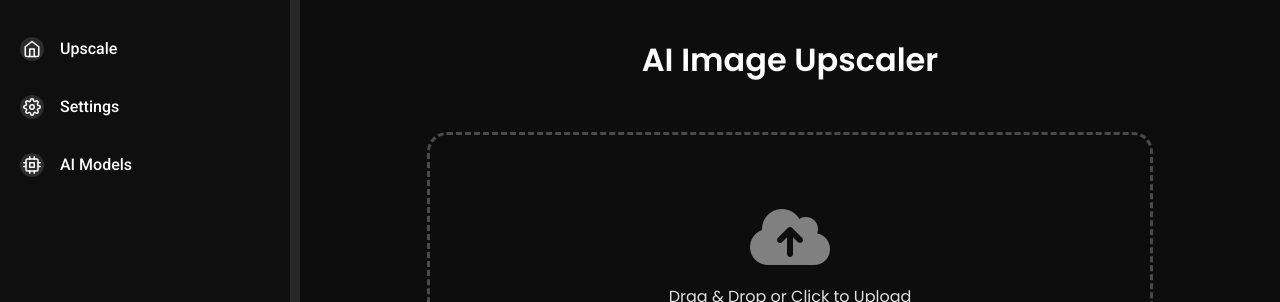
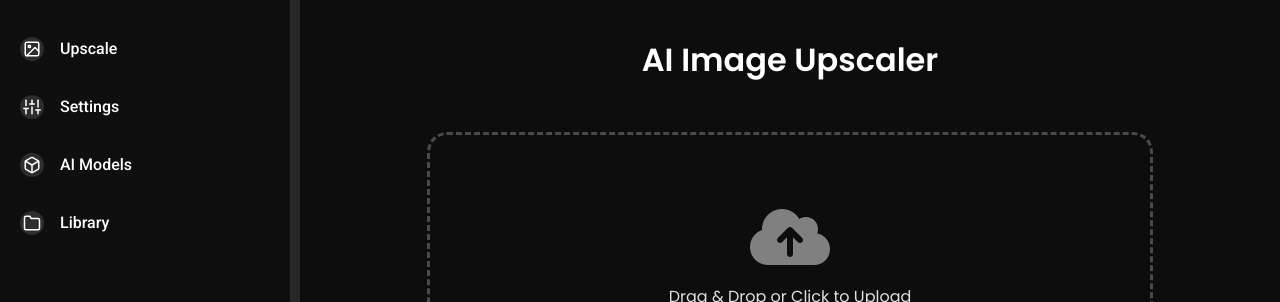
Before and after one commit to F12-Syntex/eiko-enchance, a Nuxt app: page / in a window 1280 px wide. Shown: the top 302 px of the page. Built offline with nearby package versions, Linux system fonts and the light colour scheme; no server answers.

Commit message:
feat: implement library system

```diff
--- a/nuxt-build/manifest/latest.json
+++ b/nuxt-build/manifest/latest.json
@@ -1 +1 @@
-{"id":"dev","timestamp":1723278799749}
+{"id":"dev","timestamp":1723280947648}
--- a/nuxt-build/manifest/meta/dev.json
+++ b/nuxt-build/manifest/meta/dev.json
@@ -1 +1 @@
-{"id":"dev","timestamp":1723278799749,"matcher":{"static":{},"wildcard":{},"dynamic":{}},"prerendered":[]}
+{"id":"dev","timestamp":1723280947648,"matcher":{"static":{},"wildcard":{},"dynamic":{}},"prerendered":[]}
--- a/nuxt-build/nitro.json
+++ b/nuxt-build/nitro.json
@@ -1,5 +1,5 @@
 {
-  "date": "2024-08-10T08:33:23.905Z",
+  "date": "2024-08-10T09:09:11.663Z",
   "preset": "nitro-dev",
   "framework": {
     "name": "nuxt",
@@ -9,9 +9,9 @@
     "nitro": "2.9.7"
   },
   "dev": {
-    "pid": 23448,
+    "pid": 7708,
     "workerAddress": {
-      "socketPath": "\\\\.\\pipe\\nitro\\worker-23448-2.sock"
+      "socketPath": "\\\\.\\pipe\\nitro\\worker-7708-2.sock"
     }
   }
 }
--- a/nuxt-build/nuxt.d.ts
+++ b/nuxt-build/nuxt.d.ts
@@ -1,6 +1,6 @@
 // Generated by nuxi
+/// <reference types="@nuxtjs/color-mode" />
 /// <reference types="@nuxtjs/tailwindcss" />
-/// <reference types="@nuxtjs/color-mode" />
 /// <reference types="@nuxt/devtools" />
 /// <reference types="@nuxt/telemetry" />
 /// <reference types="nuxt" />
--- a/nuxt-build/tailwind.config.cjs
+++ b/nuxt-build/tailwind.config.cjs
@@ -1,4 +1,4 @@
-// generated by the @nuxtjs/tailwindcss <https://github.com/nuxt-modules/tailwindcss> module at 10/08/2024, 09:33:20
+// generated by the @nuxtjs/tailwindcss <https://github.com/nuxt-modules/tailwindcss> module at 10/08/2024, 10:09:07
 const configMerger = require("D:/git-repo/EikoEnhance/electron-nuxt3/eiko-enchance/node_modules/@nuxtjs/tailwindcss/dist/runtime/merger.js");
 
 const inlineConfig = {"content":[],"theme":{"extend":{}},"plugins":[]};
--- a/src/components/SideBar.vue
+++ b/src/components/SideBar.vue
@@ -7,10 +7,10 @@
           <li :class="{ selected: currentPage === 'upscale' }">
             <NuxtLink to="/" @click="navigate('upscale')" class="nav-link">
               <span class="icon-container">
-                <svg xmlns="http://www.w3.org/2000/svg" viewBox="0 0 24 24" fill="none" stroke="currentColor"
-                  stroke-width="2" stroke-linecap="round" stroke-linejoin="round" class="feather feather-home">
-                  <path d="M3 9l9-7 9 7v11a2 2 0 0 1-2 2H5a2 2 0 0 1-2-2z"></path>
-                  <polyline points="9 22 9 12 15 12 15 22"></polyline>
+                <svg xmlns="http://www.w3.org/2000/svg" viewBox="0 0 24 24" fill="none" stroke="currentColor" stroke-width="2" stroke-linecap="round" stroke-linejoin="round" class="feather feather-image">
+                  <rect x="3" y="3" width="18" height="18" rx="2" ry="2"></rect>
+                  <circle cx="8.5" cy="8.5" r="1.5"></circle>
+                  <polyline points="21 15 16 10 5 21"></polyline>
                 </svg>
               </span>
               <span class="link-text">Upscale</span>
@@ -19,12 +19,16 @@
           <li :class="{ selected: currentPage === 'settings' }">
             <NuxtLink to="/settings" @click="navigate('settings')" class="nav-link">
               <span class="icon-container">
-                <svg xmlns="http://www.w3.org/2000/svg" viewBox="0 0 24 24" fill="none" stroke="currentColor"
-                  stroke-width="2" stroke-linecap="round" stroke-linejoin="round" class="feather feather-settings">
-                  <circle cx="12" cy="12" r="3"></circle>
-                  <path
-                    d="M19.4 15a1.65 1.65 0 0 0 .33 1.82l.06.06a2 2 0 0 1 0 2.83 2 2 0 0 1-2.83 0l-.06-.06a1.65 1.65 0 0 0-1.82-.33 1.65 1.65 0 0 0-1 1.51V21a2 2 0 0 1-2 2 2 2 0 0 1-2-2v-.09A1.65 1.65 0 0 0 9 19.4a1.65 1.65 0 0 0-1.82.33l-.06.06a2 2 0 0 1-2.83 0 2 2 0 0 1 0-2.83l.06-.06a1.65 1.65 0 0 0 .33-1.82 1.65 1.65 0 0 0-1.51-1H3a2 2 0 0 1-2-2 2 2 0 0 1 2-2h.09A1.65 1.65 0 0 0 4.6 9a1.65 1.65 0 0 0-.33-1.82l-.06-.06a2 2 0 0 1 0-2.83 2 2 0 0 1 2.83 0l.06.06a1.65 1.65 0 0 0 1.82.33H9a1.65 1.65 0 0 0 1-1.51V3a2 2 0 0 1 2-2 2 2 0 0 1 2 2v.09a1.65 1.65 0 0 0 1 1.51 1.65 1.65 0 0 0 1.82-.33l.06-.06a2 2 0 0 1 2.83 0 2 2 0 0 1 0 2.83l-.06.06a1.65 1.65 0 0 0-.33 1.82V9a1.65 1.65 0 0 0 1.51 1H21a2 2 0 0 1 2 2 2 2 0 0 1-2 2h-.09a1.65 1.65 0 0 0-1.51 1z">
-                  </path>
+                <svg xmlns="http://www.w3.org/2000/svg" viewBox="0 0 24 24" fill="none" stroke="currentColor" stroke-width="2" stroke-linecap="round" stroke-linejoin="round" class="feather feather-sliders">
+                  <line x1="4" y1="21" x2="4" y2="14"></line>
+                  <line x1="4" y1="10" x2="4" y2="3"></line>
+                  <line x1="12" y1="21" x2="12" y2="12"></line>
+                  <line x1="12" y1="8" x2="12" y2="3"></line>
+                  <line x1="20" y1="21" x2="20" y2="16"></line>
+                  <line x1="20" y1="12" x2="20" y2="3"></line>
+                  <line x1="1" y1="14" x2="7" y2="14"></line>
+                  <line x1="9" y1="8" x2="15" y2="8"></line>
+                  <line x1="17" y1="16" x2="23" y2="16"></line>
                 </svg>
               </span>
               <span class="link-text">Settings</span>
@@ -33,21 +37,23 @@
           <li :class="{ selected: currentPage === 'ai-models' }">
             <NuxtLink to="/ai-models" @click="navigate('ai-models')" class="nav-link">
               <span class="icon-container">
-                <svg xmlns="http://www.w3.org/2000/svg" viewBox="0 0 24 24" fill="none" stroke="currentColor"
-                  stroke-width="2" stroke-linecap="round" stroke-linejoin="round" class="feather feather-cpu">
-                  <rect x="4" y="4" width="16" height="16" rx="2" ry="2"></rect>
-                  <rect x="9" y="9" width="6" height="6"></rect>
-                  <line x1="9" y1="1" x2="9" y2="4"></line>
-                  <line x1="15" y1="1" x2="15" y2="4"></line>
-                  <line x1="9" y1="20" x2="9" y2="23"></line>
-                  <line x1="15" y1="20" x2="15" y2="23"></line>
-                  <line x1="20" y1="9" x2="23" y2="9"></line>
-                  <line x1="20" y1="14" x2="23" y2="14"></line>
-                  <line x1="1" y1="9" x2="4" y2="9"></line>
-                  <line x1="1" y1="14" x2="4" y2="14"></line>
+                <svg xmlns="http://www.w3.org/2000/svg" viewBox="0 0 24 24" fill="none" stroke="currentColor" stroke-width="2" stroke-linecap="round" stroke-linejoin="round" class="feather feather-box">
+                  <path d="M21 16V8a2 2 0 0 0-1-1.73l-7-4a2 2 0 0 0-2 0l-7 4A2 2 0 0 0 3 8v8a2 2 0 0 0 1 1.73l7 4a2 2 0 0 0 2 0l7-4A2 2 0 0 0 21 16z"></path>
+                  <polyline points="3.27 6.96 12 12.01 20.73 6.96"></polyline>
+                  <line x1="12" y1="22.08" x2="12" y2="12"></line>
                 </svg>
               </span>
               <span class="link-text">AI Models</span>
+            </NuxtLink>
+          </li>
+          <li :class="{ selected: currentPage === 'library' }">
+            <NuxtLink to="/library" @click="navigate('library')" class="nav-link">
+              <span class="icon-container">
+                <svg xmlns="http://www.w3.org/2000/svg" viewBox="0 0 24 24" fill="none" stroke="currentColor" stroke-width="2" stroke-linecap="round" stroke-linejoin="round" class="feather feather-folder">
+                  <path d="M22 19a2 2 0 0 1-2 2H4a2 2 0 0 1-2-2V5a2 2 0 0 1 2-2h5l2 3h9a2 2 0 0 1 2 2z"></path>
+                </svg>
+              </span>
+              <span class="link-text">Library</span>
             </NuxtLink>
           </li>
         </ul>
--- /dev/null
+++ b/src/pages/Library.vue
@@ -0,0 +1,276 @@
+<template>
+    <div class="library-container">
+        <div class="folder-navigation">
+            <button @click="goBack" :disabled="currentPath.length === 0" class="back-button">
+                <svg xmlns="http://www.w3.org/2000/svg" viewBox="0 0 24 24" fill="none" stroke="currentColor"
+                    stroke-width="2" stroke-linecap="round" stroke-linejoin="round" class="feather feather-arrow-left">
+                    <line x1="19" y1="12" x2="5" y2="12"></line>
+                    <polyline points="12 19 5 12 12 5"></polyline>
+                </svg>
+                Back
+            </button>
+            <span class="current-path">{{ currentPathString }}</span>
+        </div>
+        <div class="library-content">
+            <div v-for="item in currentItems" :key="item.name" class="library-item">
+                <template v-if="item.type === 'folder'">
+                    <div class="folder" @click="openFolder(item.name)">
+                        <i class="fas fa-folder"></i>
+                        <span>{{ item.name }}</span>
+                    </div>
+                </template>
+                <template v-else-if="item.type === 'image'">
+                    <div class="image" @click="previewMedia(item)">
+                        <img :src="item.url" :alt="item.name">
+                        <span>{{ item.name }}</span>
+                    </div>
+                </template>
+                <template v-else-if="item.type === 'video'">
+                    <div class="video" @click="previewMedia(item)">
+                        <i class="fas fa-video"></i>
+                        <span>{{ item.name }}</span>
+                    </div>
+                </template>
+            </div>
+        </div>
+        <div v-if="previewItem" class="media-preview">
+            <div class="preview-content">
+                <button class="close-preview" @click="closePreview">&times;</button>
+                <img v-if="previewItem.type === 'image'" :src="previewItem.url" :alt="previewItem.name">
+                <video v-else-if="previewItem.type === 'video'" controls>
+                    <source :src="previewItem.url" :type="'video/' + previewItem.name.split('.').pop()">
+                    Your browser does not support the video tag.
+                </video>
+            </div>
+        </div>
+    </div>
+</template>
+
+<script setup>
+import { ref, computed, onMounted } from 'vue';
+import useElectron from '../../composables/useElectron';
+import SettingsManager from '../managers/SettingsManager';
+
+const items = ref([
+    {
+        name: 'Folder 1', type: 'folder', contents: [
+            { name: 'image1.jpg', type: 'image', url: '/path/to/image1.jpg' },
+            { name: 'video1.mp4', type: 'video', url: '/path/to/video1.mp4' },
+        ]
+    },
+    {
+        name: 'Folder 2', type: 'folder', contents: [
+            { name: 'image2.png', type: 'image', url: '/path/to/image2.png' },
+        ]
+    },
+    { name: 'image3.jpg', type: 'image', url: '/path/to/image3.jpg' },
+    { name: 'video2.mp4', type: 'video', url: '/path/to/video2.mp4' },
+]);
+
+const currentPath = ref([]);
+const previewItem = ref(null);
+
+const currentItems = computed(() => {
+    let current = items.value;
+    for (const folder of currentPath.value) {
+        current = current.find(item => item.name === folder && item.type === 'folder').contents;
+    }
+    return current;
+});
+
+const currentPathString = computed(() => {
+    return '/' + currentPath.value.join('/');
+});
+
+const openFolder = (folderName) => {
+    currentPath.value.push(folderName);
+};
+
+const goBack = () => {
+    currentPath.value.pop();
+};
+
+const previewMedia = (item) => {
+    previewItem.value = item;
+};
+
+const closePreview = () => {
+    previewItem.value = null;
+};
+
+onMounted(async () => {
+    console.log('hi');
+    const upscaledPath = SettingsManager.getSettings().upscalerDirectory;
+    const { fileExplorer } = useElectron();
+    const files = await fileExplorer.exploreFolder(upscaledPath);
+    console.log(files);
+});
+</script>
+
+<style scoped>
+.library-container {
+    width: 100%;
+    height: 100%;
+    display: flex;
+    flex-direction: column;
+    color: #ffffff;
+}
+
+.folder-navigation {
+    padding: 15px;
+    border-bottom: 1px solid #333333;
+    display: flex;
+    align-items: center;
+}
+
+.back-button {
+    display: flex;
+    align-items: center;
+    background: none;
+    border: none;
+    color: #ffffff;
+    font-size: 16px;
+    cursor: pointer;
+    padding: 5px 10px;
+    border-radius: 4px;
+    transition: background-color 0.3s;
+}
+
+.back-button:hover:not(:disabled) {
+    background-color: rgba(255, 255, 255, 0.1);
+}
+
+.back-button:disabled {
+    opacity: 0.5;
+    cursor: not-allowed;
+}
+
+.back-button svg {
+    width: 20px;
+    height: 20px;
+    margin-right: 5px;
+}
+
+.current-path {
+    margin-left: 15px;
+    font-size: 14px;
+    opacity: 0.8;
+}
+
+.library-content {
+    flex-grow: 1;
+    display: flex;
+    flex-wrap: wrap;
+    overflow-y: auto;
+    padding: 15px;
+}
+
+.library-item {
+    width: 150px;
+    height: 150px;
+    margin: 10px;
+    text-align: center;
+    cursor: pointer;
+    border-radius: 8px;
+    transition: transform 0.3s, background-color 0.3s;
+    overflow: hidden;
+}
+
+.library-item:hover {
+    background-color: #2d2d2d;
+    transform: translateY(-5px);
+}
+
+.folder,
+.image,
+.video {
+    display: flex;
+    flex-direction: column;
+    align-items: center;
+    justify-content: center;
+    height: 100%;
+}
+
+.folder i,
+.video i {
+    font-size: 50px;
+    margin-bottom: 10px;
+    color: #0e639c;
+}
+
+.image img {
+    max-width: 100%;
+    max-height: 80%;
+    object-fit: cover;
+    border-radius: 4px;
+}
+
+.library-item span {
+    font-size: 14px;
+    margin-top: 5px;
+    word-break: break-word;
+    padding: 0 5px;
+}
+
+.media-preview {
+    position: fixed;
+    top: 0;
+    left: 0;
+    width: 100%;
+    height: 100%;
+    background-color: rgba(0, 0, 0, 0.9);
+    display: flex;
+    justify-content: center;
+    align-items: center;
+    z-index: 1000;
+}
+
+.preview-content {
+    max-width: 90%;
+    max-height: 90%;
+    position: relative;
+}
+
+.preview-content img,
+.preview-content video {
+    max-width: 100%;
+    max-height: 100%;
+    border-radius: 8px;
+    box-shadow: 0 4px 6px rgba(0, 0, 0, 0.1);
+}
+
+.close-preview {
+    position: absolute;
+    top: -40px;
+    right: -40px;
+    background: none;
+    border: none;
+    color: #ffffff;
+    font-size: 32px;
+    cursor: pointer;
+    opacity: 0.8;
+    transition: opacity 0.3s;
+}
+
+.close-preview:hover {
+    opacity: 1;
+}
+
+/* Scrollbar styles */
+::-webkit-scrollbar {
+    width: 10px;
+}
+
+::-webkit-scrollbar-track {
+    background: #1e1e1e;
+}
+
+::-webkit-scrollbar-thumb {
+    background: #424242;
+    border-radius: 5px;
+}
+
+::-webkit-scrollbar-thumb:hover {
+    background: #4f4f4f;
+}
+</style>
```
Also changed, not shown: composables/useElectron.ts (+12 -0 lines), electron/modules/explorer.ts (+11 -0 lines).
